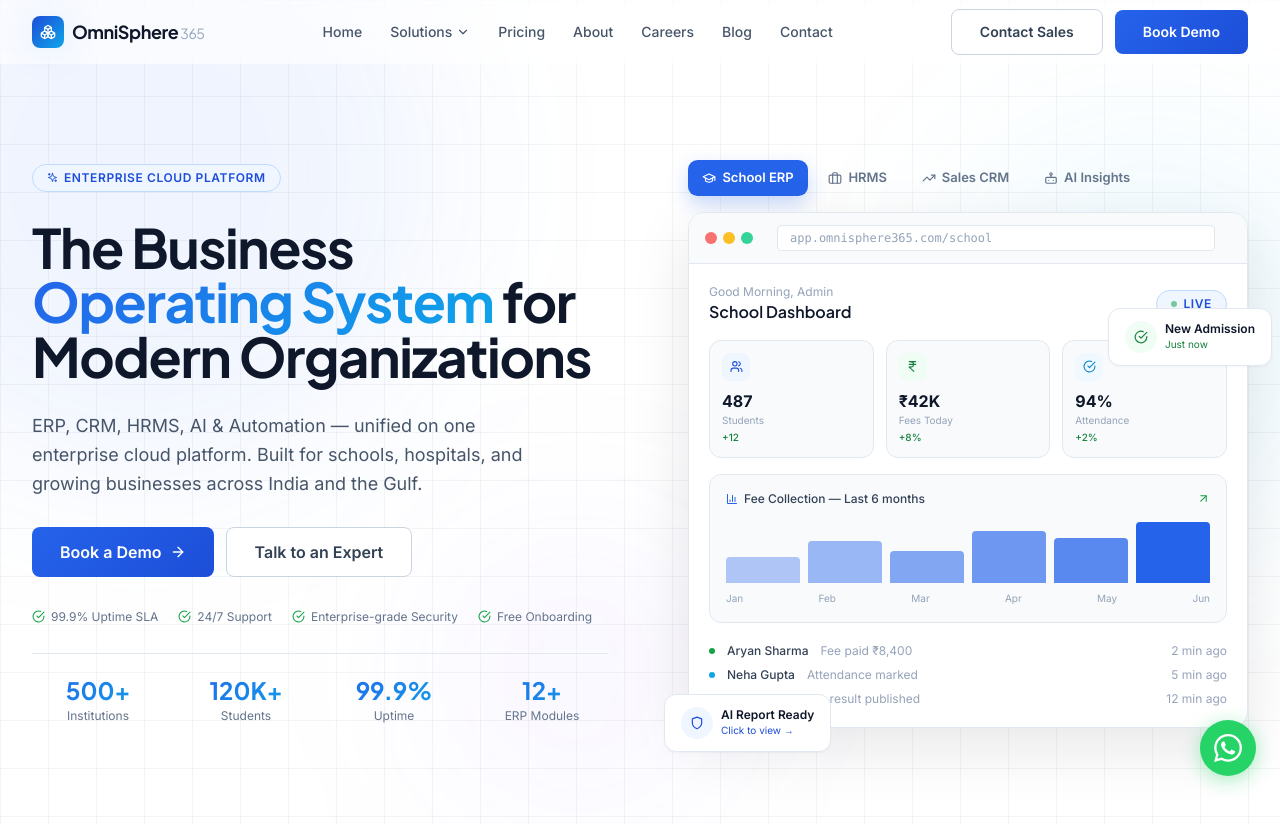
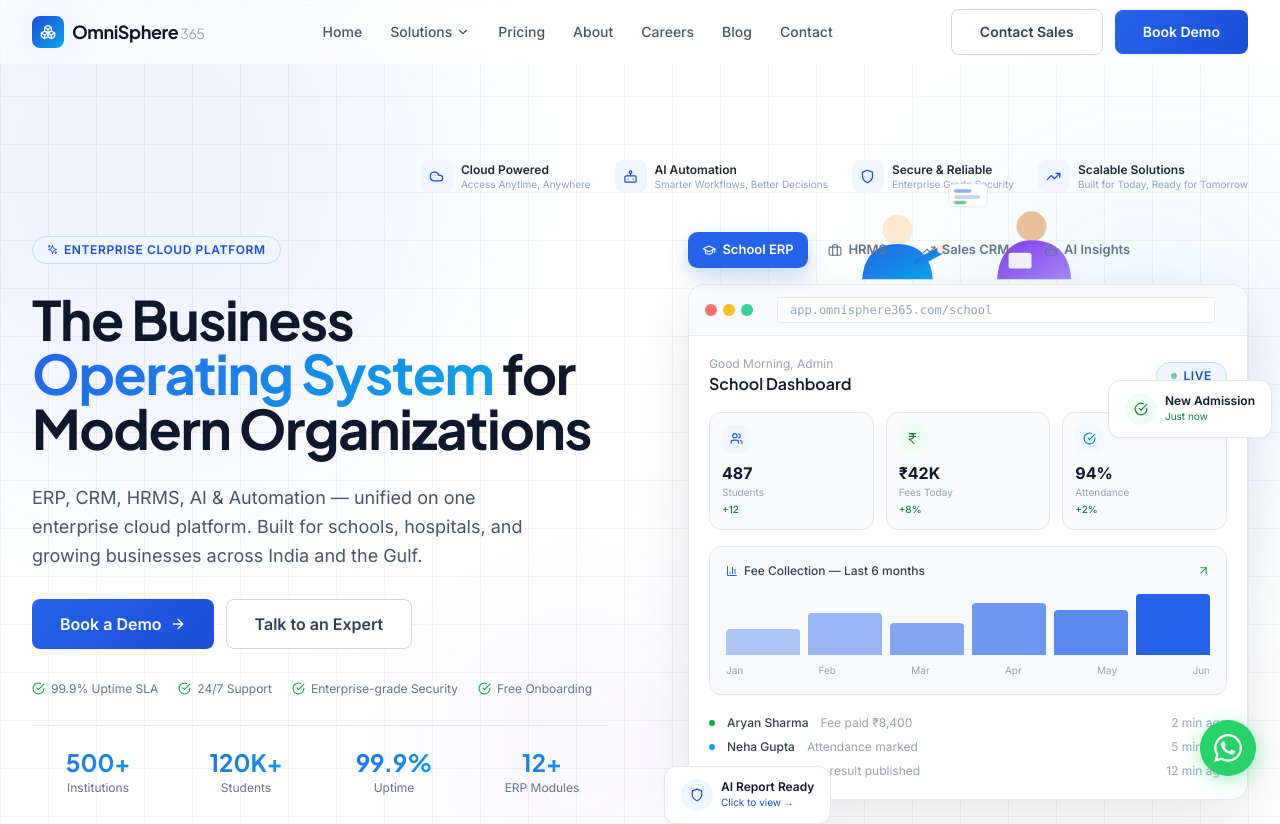
Before and after one commit to jauwaad0786/omnisphere365, a Next.js app: page / in a window 1280 px wide. Shown: the top 824 px of the page. Built offline with nearby package versions, Linux system fonts and the light colour scheme.

Commit message:
Enhance HeroSection with new stats and illustration
Added new cloud and AI automation stats to the HeroSection component. Updated the PeopleAtDashboard SVG illustration for better representation.

```diff
--- a/components/sections/HeroSection.tsx
+++ b/components/sections/HeroSection.tsx
@@ -4,8 +4,15 @@ import Link from 'next/link'
 import { motion, AnimatePresence } from 'framer-motion'
 import {
   ArrowRight, ArrowUpRight, GraduationCap, Users, TrendingUp, CheckCircle,
-  BarChart3, Shield, Bot, Briefcase, IndianRupee, Sparkles,
+  BarChart3, Shield, Bot, Briefcase, IndianRupee, Sparkles, Cloud,
 } from 'lucide-react'
+
+const TOP_STATS = [
+  { icon: Cloud, label: 'Cloud Powered', sub: 'Access Anytime, Anywhere' },
+  { icon: Bot, label: 'AI Automation', sub: 'Smarter Workflows, Better Decisions' },
+  { icon: Shield, label: 'Secure & Reliable', sub: 'Enterprise Grade Security' },
+  { icon: TrendingUp, label: 'Scalable Solutions', sub: 'Built for Today, Ready for Tomorrow' },
+]
 
 const COUNTERS = [
   { end: 500, suffix: '+', label: 'Institutions' },
@@ -115,6 +122,49 @@ const TABS: Tab[] = [
   },
 ]
 
+function PeopleAtDashboard() {
+  // Original flat-design illustration — two generic avatars discussing the dashboard.
+  // No real person, no stock photo — safe, on-brand, and matches the "team reviewing analytics" mood.
+  return (
+    <svg viewBox="0 0 300 170" className="w-full h-full" xmlns="http://www.w3.org/2000/svg">
+      <defs>
+        <linearGradient id="p1" x1="0" y1="0" x2="1" y2="1">
+          <stop offset="0%" stopColor="#2563eb" />
+          <stop offset="100%" stopColor="#0ea5e9" />
+        </linearGradient>
+        <linearGradient id="p2" x1="0" y1="0" x2="1" y2="1">
+          <stop offset="0%" stopColor="#7c3aed" />
+          <stop offset="100%" stopColor="#a78bfa" />
+        </linearGradient>
+      </defs>
+
+      {/* ground shadow */}
+      <ellipse cx="150" cy="162" rx="120" ry="7" fill="#0f172a" opacity="0.05" />
+
+      {/* Person A — pointing at screen */}
+      <g>
+        <circle cx="70" cy="70" r="17" fill="#fde8d2" />
+        <path d="M70 86c-24 0-38 14-40 40h80c-2-26-16-40-40-40z" fill="url(#p1)" />
+        <path d="M92 108l26-14" stroke="url(#p1)" strokeWidth="9" strokeLinecap="round" />
+        <circle cx="120" cy="92" r="5" fill="#fde8d2" />
+      </g>
+
+      {/* Person B — holding tablet, listening */}
+      <g>
+        <circle cx="222" cy="66" r="17" fill="#e6c199" />
+        <path d="M222 82c-23 0-37 15-39 44h84c-2-29-17-44-45-44z" fill="url(#p2)" />
+        <rect x="196" y="96" width="26" height="18" rx="3" fill="#fff" opacity="0.9" />
+      </g>
+
+      {/* floating micro cards to echo the dashboard theme */}
+      <rect x="128" y="18" width="44" height="26" rx="6" fill="#fff" stroke="#e2e8f0" />
+      <rect x="134" y="24" width="20" height="4" rx="2" fill="#2563eb" opacity="0.5" />
+      <rect x="134" y="31" width="30" height="4" rx="2" fill="#cbd5e1" />
+      <rect x="134" y="37" width="14" height="4" rx="2" fill="#16a34a" opacity="0.6" />
+    </svg>
+  )
+}
+
 export default function HeroSection() {
   const [activeId, setActiveId] = useState(TABS[0].id)
   const tab = TABS.find((t) => t.id === activeId)!
@@ -127,6 +177,22 @@ export default function HeroSection() {
       <div className="glow-orb w-[300px] h-[300px] bg-violet-500/[0.05] bottom-0 left-1/3" />
 
       <div className="max-w-7xl mx-auto px-4 sm:px-6 lg:px-8 relative">
+
+        {/* Top trust strip */}
+        <div className="hidden md:flex items-center justify-end gap-6 mb-10 flex-wrap">
+          {TOP_STATS.map((s) => (
+            <div key={s.label} className="flex items-center gap-2">
+              <div className="w-8 h-8 rounded-lg bg-brand-50 flex items-center justify-center shrink-0">
+                <s.icon size={15} className="text-brand-600" />
+              </div>
+              <div className="leading-tight">
+                <div className="text-xs font-semibold text-slate-800">{s.label}</div>
+                <div className="text-[10px] text-slate-400">{s.sub}</div>
+              </div>
+            </div>
+          ))}
+        </div>
+
         <div className="grid lg:grid-cols-2 gap-16 items-center">
 
           {/* Left — Text */}
@@ -172,8 +238,13 @@ export default function HeroSection() {
           {/* Right — Interactive Dashboard Preview */}
           <motion.div initial={{ opacity: 0, y: 24 }} animate={{ opacity: 1, y: 0 }} transition={{ duration: 0.7, delay: 0.1 }} className="relative lg:ml-4">
 
+            {/* Illustrated team discussing the dashboard — sits behind the card, peeking over the top */}
+            <div className="absolute -top-16 left-1/2 -translate-x-1/2 w-[280px] h-[150px] pointer-events-none hidden md:block z-0">
+              <PeopleAtDashboard />
+            </div>
+
             {/* Tab switcher */}
-            <div className="flex items-center gap-1.5 mb-4 flex-wrap">
+            <div className="flex items-center gap-1.5 mb-4 flex-wrap relative z-10">
               {TABS.map((t) => (
                 <button
                   key={t.id}
```
